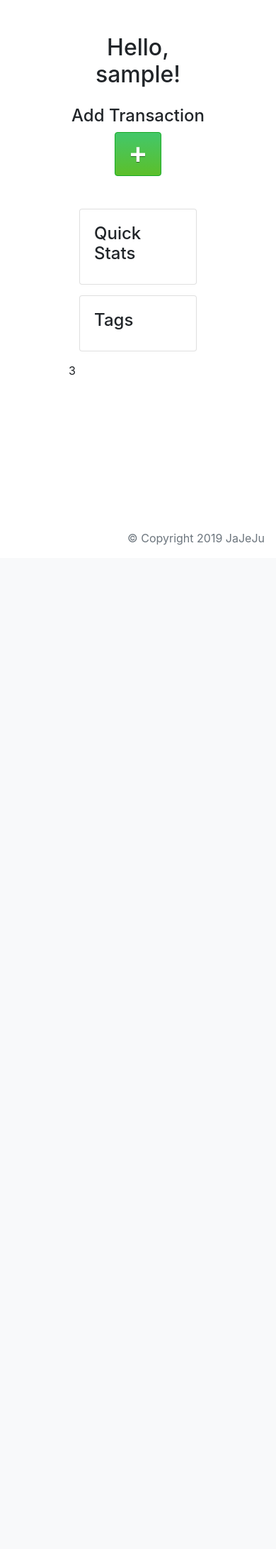
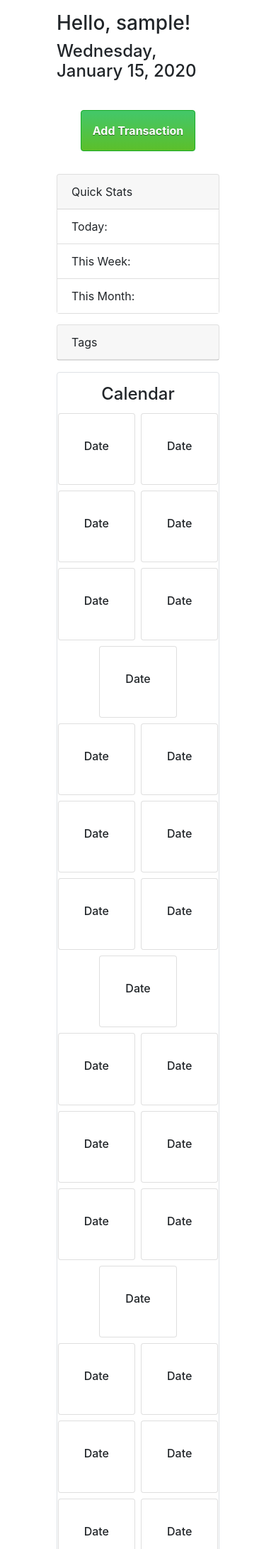
Before and after one commit to jacksonzou123/moneymanager, a Flask app: page / in a window 390 px wide. Shown: the part 58-2240 px from the top of the page at 71% size. Before the commit the page ends 826 px from the top, so only its background shows below. Run offline with Flask 2, Linux system fonts and the light colour scheme; the visitor is signed in with stand-in values (Sample User, id 1); data comes from the database, SQL or seed files in the repository; data that the repository does not hold is empty; some libraries are stand-ins or nearby versions.

Commit message:
Dev0 (#9)
* added basic files

* u

* progress

* u

* added api

* added design doc

* renamed

* Updated design doc

* djfklj

* updated design doc

* Resizing for front page. Added CSS.

* fixed directories

* u

* Progress on front end

* u

* u

* updated design

* u

* moved requirements.txt

* Updated design doc.

* dev0 (#2)

* u

* u

* u

* Fixed formatting FINALLY

* bleh

* u

* u

* u

* dev0 #2 (#3)

* u

* u

* u

* u

* u

* u

* u

* u

* u

* u

* u

* updated readme

* u

* yes

* sklfja

* u

* dev0 (#4)

* u

* u

* u

* u

* u

* u

* u

* u

* u

* u

* u

* u

* u

* u

* bleh

* u

* Finished add transaction page and edited styling.

* u

* fjklef

* jkfaljsd

* fskl

* u

* u

* u

* u

* u

* idk what's happening

* u

* jakfjlfjk

* yes stuff works but only in firefox

* u

* Fixed and merged styling

* u

* yikes

* stuff

* Progress on front page and edited add new transactions page.

* jflkajfkwe

* Progress on add new transaction page.

* Added components.mjs

* u

* u

* Juntao please fix

* u

* u

* jafkl

* u

* jf

* u

* Works

* u

* u

* got requests working

* fjalfl

* u

* u

* u

Co-authored-by: Jackson Zou <43051008+jacksonzou123@users.noreply.github.com>
Co-authored-by: Jeff Lin <43054602+nilffej@users.noreply.github.com>

```diff
--- a/doc/devlog.txt
+++ b/doc/devlog.txt
@@ -1,3 +1,8 @@
+zouJ -- 2020-01-15 22:49
+  Display all requests in requests page, both incoming and outgoing
+
+zouJ -- 2020-01-14 21:39
+  Display tags when adding transaction
 
 zouJ -- 2020-01-13 21:45
   Added method for getting todos and transactions to show on site
--- a/flaskr/db/schema.sql
+++ b/flaskr/db/schema.sql
@@ -11,6 +11,7 @@ CREATE TABLE IF NOT EXISTS transactions (
   transaction_amount REAL NOT NULL,
   transaction_note TEXT,
   transaction_date TEXT,
+  transaction_location TEXT,
   tag_id INTEGER NOT NULL,
   FOREIGN KEY (user_id) REFERENCES users (id),
   FOREIGN KEY (tag_id) REFERENCES tags (tag_id)
--- a/flaskr/static/assets/app.mjs
+++ b/flaskr/static/assets/app.mjs
@@ -6,6 +6,9 @@ window.onload = async _ => {
   await fetchFrom('/octa/fetch/transaction', 'transaction');
   await fetchFrom('/octa/fetch/todo', 'todo');
   await fetchFrom('/octa/fetch/tag', 'tag');
+  await fetchFrom('/octa/fetch/inrequest', 'inrequest');
+  await fetchFrom('/octa/fetch/outrequest', 'outrequest');
+  await fetchFrom('/octa/getusers', 'users');
 
   switch (window.location.pathname) {
     case '/new/transaction':
--- a/flaskr/static/assets/src/calendar.mjs
+++ b/flaskr/static/assets/src/calendar.mjs
@@ -1,17 +1,32 @@
 export const calendar = props => {
-  const calculateOffset = _ => new Date(`${new Date().getUTCFullYear()}-${new Date().getUTCMonth() + 1}-01`).getUTCDay()
-  const calculateRow = _ => {
+  const monthTotalDays = _ =>
+    new Date(new Date().getUTCFullYear(), new Date().getUTCMonth(), 0).getDate();
+  const monthStartWeekDay = _ =>
+    new Date(`${new Date().getUTCFullYear()}-${new Date().getUTCMonth() + 1}-01`).getUTCDay();
+  const totalRows = _ =>
+    ((monthTotalDays() - (6 - monthStartWeekDay())) / 7) + 1
+  const calculateRow = _ =>
+    Array.from(Array(totalRows()).keys())
+  const populateRow = _ =>
+    calculateRow().map(row => Array.from(Array(7).keys()))
 
-  };
   return (
     `
-      <div>
-        ${calculateOffset()}
-        <div class='row'></div>
-        <div class='row'></div>
-        <div class='row'></div>
-        <div class='row'></div>
-        <div class='row'></div>
+      <div class='d-flex justify-content-center flex-column border rounded mb-3 mx-5 py-3'>
+        <div class='d-flex flex-row justify-content-center'>
+          <h4>Calendar</h4>
+        </div>
+        ${populateRow().map(row => `
+          <div class='row d-flex justify-content-center'>
+            ${row.map(day => `
+              <div class="card cols-1 cols-md-7 m-1">
+                <div class='card-body m-3'>
+                  <h6>Date</h6>
+                </div>
+              </div>
+            `).join('')}
+          </div>
+        `).join('')}
       </div>
     `
   );
--- a/flaskr/static/assets/src/components.mjs
+++ b/flaskr/static/assets/src/components.mjs
@@ -3,25 +3,26 @@ import { calendar } from './calendar.mjs';
 export const transactionForm = props => {
   return (
     `
-      <div class='row my-3'>
+      <div class='row mb-3'>
         <h4 class='mx-auto'>Add New Transaction</h4>
       </div>
       <div class='row mb-3'>
         <div class='col-sm'>
-          <form class='d-flex flex-column form-group ml-auto' style='max-widtd: 330px;'>
+          <form class='d-flex flex-column form-group mx-auto w-50'>
             <input type='text' class='form-control mb-3' name='name' placeholder='Transaction Name'>
             <input type='date' class='form-control mb-3' name='date'>
             <input type='number' class='form-control mb-3' name='amount' placeholder='Amount'>
             <input type='text' class='form-control mb-3' name='note' placeholder='Note'>
+            <input type='text' class='form-control mb-3' name='location' placeholder='Location'>
             <div class='d-flex flex-row mb-3'>
-              <div class='flex-fill'>
+              <div class='w-75'>
                 <select class='form-control' name='tag'>
                   <option value='NULL'>None</option>
                   ${props.tag.map(t => `<option>${t.tag_type}</option>`)}
                 </select>
               </div>
-              <div class='justify-content-center'>
-                <button type='button' class='btn btn-primary rounded ml-2'>New Tag</button>
+              <div class='ml-2 flex-fill'>
+                <button type='button' class='btn btn-primary btn-block rounded'>New Tag</button>
               </div>
             </div>
             <button type='button' name='button' id='submitTransaction' class='btn btn-md btn-success'>Submit New Transaction</button>
@@ -36,38 +37,43 @@ export const home = props => {
   return (
     `
     <div class='container-fluid p-0 m-0'>
-      <div class='row mb-3 mx-5'>
-        <h2 class='hello-title'>Hello, ${props.user.username}!</h2>
+      <div class='row mb-3 mx-5 d-flex justify-content-between'>
+        <h3 class='hello-title'>Hello, ${props.user.username}!</h3>
+        <h4>${new Intl.DateTimeFormat('en-US', { weekday: 'long', year: 'numeric', month: 'long', day: 'numeric' }).format(new Date())}</h4>
       </div>
-      <div class='row mb-3 d-flex justify-content-center mx-3' style='padding-bottom: 30px;'>
+      <div class='row mb-3 d-flex justify-content-center mx-3 p-3'>
         <div class='text-center d-flex justify-content-center flex-column'>
-          <h4>Add Transaction</h4>
-          <button type='button' class='d-flex justify-content-center btn addButton text-white rounded mx-auto' id='addTransaction'>+</a>
+          <button type='button' class='d-flex justify-content-center btn addButton text-white rounded mx-auto font-weight-bolder p-3' id='addTransaction'>Add Transaction</a>
         </div>
       </div>
-      <div class='card-group mx-5'>
+      <div class='card-group mx-5 mb-3'>
         <div class='card'>
-          <div class='card-body'>
-            <h4>Quick Stats</h4>
+          <div class='card-body m-0 p-0'>
+            <div class="card-header">
+              Quick Stats
+            </div>
+            <ul class="list-group list-group-flush">
+              <li class="list-group-item">Today: </li>
+              <li class="list-group-item">This Week: </li>
+              <li class="list-group-item">This Month: </li>
+            </ul>
           </div>
         </div>
         <div class='card'>
-          <div class='card-body'>
-            <h4>Tags</h4>
-            <table>
+          <div class='card-body m-0 p-0'>
+            <div class='card-header'>Tags</div>
+            <ul class='list-group list-group-flush'>
                 ${props.tag.map(t => `
-                  <tr>
-                  <td>${t.tag_type}</td>
-                  <td class='amount'>something</td>
-                  </tr>
+                  <li class='list-group-item d-flex flex-column'>
+                    <h5>${t.tag_type}</h5>
+                    <p class='amount'>something</p>
+                  </li>
                 `).join('')}
-            </table>
+            </ul>
           </div>
         </div>
-        <div class='row'>
+      </div>
       ${calendar(props)}
-        </div>
-      </div>
     `
   );
 };
@@ -75,46 +81,40 @@ export const home = props => {
 export const transaction = props => {
   return (
     `
-    <div class='d-flex flex-row'>
-      <div class='p-2'>
+    <div class='container-fluid p-0 m-0'>
+      <div class='d-flex flex-row justify-content-between p-0 m-0 mb-3'>
         <h4>Transactions</h4>
-      </div>
-      <div class='p-2 ml-auto'>
         <button type='button' id='addTransaction' class='btn btn-sm btn-success rounded'>
           Add Transaction
         </button>
       </div>
-    </div>
-    <div class="container-fluid p-0 m-0">
-      <div class="card-group mx-5">
-        <div class="card">
+      <div class='card p-3'>
           ${props.transaction.map(t => `
-              <div class="card-text" style="padding: 8px;">
-                <div class="row">
-                  <div class="col-3">
-                    <h5>${t.transaction_name}</h5>
+            <div class='card-text border-bottom'>
+              <div class='row'>
+                <div class='col-3 d-flex flex-column'>
+                  <h6 class='font-weight-bolder'>${t.transaction_name}</h6>
                   <p>
-                      ${t.transaction_date}<br>
-                      <span style="color: #328c0a;">$${t.transaction_amount}</span><br>
+                    ${new Intl.DateTimeFormat('en-US', { weekday: 'long', year: 'numeric', month: 'long', day: 'numeric' }).format(new Date(t.transaction_date))}<br>
+                    <span class='text-success'>$${t.transaction_amount}</span>
                   </p>
                 </div>
-                  <div class="col">
-                    <b>Note:</b><br>
-                    ${t.transaction_note}
+                <div class='col d-flex flex-column'>
+                  <h6 class='font-weight-bold'>Note:</h6>
+                  <p>${t.transaction_note}</p>
+                  <p>${t.transaction_location}</p>
                 </div>
-                  <div class="col-1">
-                    <a href="#" style="float: right;">
-                      <svg class="bi bi-pencil" width="1.5em" height="1.5em" viewBox="0 0 20 20" fill="currentColor" xmlns="http://www.w3.org/2000/svg">
-                        <path fill-rule="evenodd" d="M13.293 3.293a1 1 0 011.414 0l2 2a1 1 0 010 1.414l-9 9a1 1 0 01-.39.242l-3 1a1 1 0 01-1.266-1.265l1-3a1 1 0 01.242-.391l9-9zM14 4l2 2-9 9-3 1 1-3 9-9z" clip-rule="evenodd"/>
-                        <path fill-rule="evenodd" d="M14.146 8.354l-2.5-2.5.708-.708 2.5 2.5-.708.708zM5 12v.5a.5.5 0 00.5.5H6v.5a.5.5 0 00.5.5H7v.5a.5.5 0 00.5.5H8v-1.5a.5.5 0 00-.5-.5H7v-.5a.5.5 0 00-.5-.5H5z" clip-rule="evenodd"/>
+                <div class='col'>
+                  <a class='float-right' href='#'>
+                    <svg class='bi bi-pencil' width='1.5em' height='1.5em' viewBox='0 0 20 20' fill='currentColor' xmlns='http://www.w3.org/2000/svg'>
+                      <path fill-rule='evenodd' d='M13.293 3.293a1 1 0 011.414 0l2 2a1 1 0 010 1.414l-9 9a1 1 0 01-.39.242l-3 1a1 1 0 01-1.266-1.265l1-3a1 1 0 01.242-.391l9-9zM14 4l2 2-9 9-3 1 1-3 9-9z' clip-rule='evenodd'/>
+                      <path fill-rule='evenodd' d='M14.146 8.354l-2.5-2.5.708-.708 2.5 2.5-.708.708zM5 12v.5a.5.5 0 00.5.5H6v.5a.5.5 0 00.5.5H7v.5a.5.5 0 00.5.5H8v-1.5a.5.5 0 00-.5-.5H7v-.5a.5.5 0 00-.5-.5H5z' clip-rule='evenodd'/>
                     </svg>
                   </a>
                 </div>
               </div>
             </div>
-              <hr style="margin-top: 0; margin-bottom: 0;">
           `).join('')}
-        </div>
       </div>
     </div>
     `
@@ -122,10 +122,32 @@ export const transaction = props => {
 };
 
 export const requests = props => {
+  console.log(props.outrequest)
+  console.log(props.users)
   return (
     `
       <div>
-      requests
+      Outgoing requests
+      ${props.outrequest.map(
+      t => `
+          <br>
+          Request to ${props.users[t.recipient_id - 1]["username"]} for $${t.req_amount}
+          <br>
+          Note: ${t.req_note}
+        `
+    )}
+      </div>
+      <br>
+      <div>
+      Incoming requests
+      ${props.inrequest.map(
+      t => `
+          <br>
+          Request from ${props.users[t.sender_id - 1]["username"]} for $${t.req_amount}
+          <br>
+          Note: ${t.req_note}
+        `
+    )}
       </div>
     `
   );
@@ -201,7 +223,7 @@ export const app = props => {
         </ul>
       </div>
     </nav >
-    <div class='p-5'>
+    <div class='p-3'>
       <div class='d-flex justify-content-center flex-column container-fluid px-3'>
         ${view()}
       </div>
--- a/flaskr/static/assets/src/store.mjs
+++ b/flaskr/static/assets/src/store.mjs
@@ -3,7 +3,10 @@ export let state = {
   'view': 'home',
   'todo': {},
   'tag': {},
-  'transaction': {}
+  'transaction': {},
+  'inrequest': {},
+  'outrequest': {},
+  'users:': {}
 };
 
 export const setState = update => {
--- a/flaskr/static/styles/app.css
+++ b/flaskr/static/styles/app.css
@@ -9,62 +9,19 @@ body {
   font-family: -apple-system, BlinkMacSystemFont, 'Segoe UI', Roboto, Oxygen, Ubuntu, Cantarell, 'Open Sans', 'Helvetica Neue', sans-serif;
 }
 
-@media only screen and (max-width: 720px){
-  .hello-title {
-    text-align: center;
-  }
-}
-
 .addButton {
-	background:linear-gradient(to bottom, #44c767 5%, #5cbf2a 100%);
-	background-color:#44c767;
-	border-radius:10px;
-	border:1px solid #18ab29;
-	display:inline-block;
-	cursor:pointer;
-  font-family:Arial;
-  font-size:40px;
-  font-weight:bold;
-  padding:0px 20px;
-  text-shadow:0px 1px 0px #2f6627;
+	background: linear-gradient(to bottom, #44c767 5%, #5cbf2a 100%);
+	background-color: #44c767;
+	border: 1px solid  #18ab29;
+  text-shadow: 0px 1px 0px #2f6627;
 }
 
 .addButton:hover {
 	background: linear-gradient(to bottom, #5cbf2a 5%, #44c767 100%);
-	background-color:#44c767;
+	background-color: #44c767;
 }
 
 .addButton:active {
 	position: relative;
 	top: 1px;
 }
-
-.amount {
-  text-align: right;
-  color: #328c0a;
-}
-
-.col-md-custom {
-  padding-bottom: 30px;
-  overflow-y: auto;
-  height: 200px;
-}
-
-p {
-  font-size:16px;
-}
-
-table {
-  border-collapse: collapse;
-  width: 100%;
-}
-
-td {
-  padding: 2px;
-  padding-left: 10px;
-  padding-right: 10px;
-}
-
-tr:nth-child(odd) {
-  background-color: #dddddd;
-}
--- a/flaskr/templates/auth.html
+++ b/flaskr/templates/auth.html
@@ -9,7 +9,7 @@
 {% with messages = get_flashed_messages() %}
 {% if messages %}
 {% for message in messages %}
-<div class='text-danger small'>{{message}}</div>
+{{message | safe}}
 {% endfor %}
 {% endif %}
 {% endwith %}
--- a/flaskr/view.py
+++ b/flaskr/view.py
@@ -30,6 +30,9 @@ def register():
                 f'INSERT INTO users VALUES (NULL, "{username}", "{generate_password_hash(password)}")'
             )
             g.db.commit()
+            flash(
+                '<div class="alert alert-success small">User is successfully registered.</div>'
+            )
             return redirect('/auth/signin')
         flash(error)
     return render_template('auth.html')
@@ -45,9 +48,9 @@ def login():
         user = g.db.execute(
             f'SELECT * FROM users WHERE username = "{username}"').fetchone()
         if user is None:
-            error = f'Username {username} is incorrect.'
+            error = f'<div class="alert alert-danger small">Username {username} is incorrect.</div>'
         elif not check_password_hash(user['password'], password):
-            error = f'Entered password is incorrect.'
+            error = f'<div class="alert alert-danger small">"Entered password is incorrect.</div>'
         if error is None:
             session.clear()
             session['user'] = user
```
Also changed, not shown: flaskr/controller.py (+19 -5 lines), flaskr/octa.py (+41 -5 lines). Lines whose indentation alone changed are shown as unchanged.
